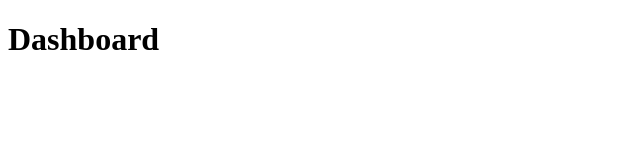
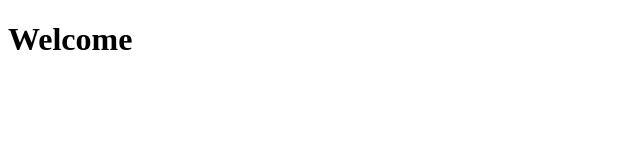
Before and after one commit to denalibalser/endangered-species-tracker-ui, a React (Create React App) app in the folder endangered-species-tracker-ui/: page /dashboard in a window 1280 px wide. Shown: the top 160 px of the page, without its empty margins (0-640 px from the left). Built offline with nearby package versions, Linux system fonts and the light colour scheme.

Commit message:
added redirect to dashboard from onSubmit handler in signup component, added mapstatetoprops in dashboard component

```diff
--- a/endangered-species-tracker-ui/src/components/Dashboard.js
+++ b/endangered-species-tracker-ui/src/components/Dashboard.js
@@ -1,7 +1,14 @@
 import React from 'react'
+import { connect } from 'react-redux'
 
-const Dashboard = () => {
-    return <h1>Dashboard</h1>;
+const Dashboard = props => {
+    return <h1>Welcome {props.username}</h1>;
 }
 
-export default Dashboard;
+const mapStateToProps = state => {
+    return {
+        username: state.auth.currentUser.username
+    }
+}
+
+export default connect(mapStateToProps)(Dashboard);
--- a/endangered-species-tracker-ui/src/components/Signup.js
+++ b/endangered-species-tracker-ui/src/components/Signup.js
@@ -28,6 +28,7 @@ class Signup extends Component {
             password: '',
             password_confirmation: ''
         })
+        this.props.history.push(`/dashboard`);
     }
 
     render() {
```
